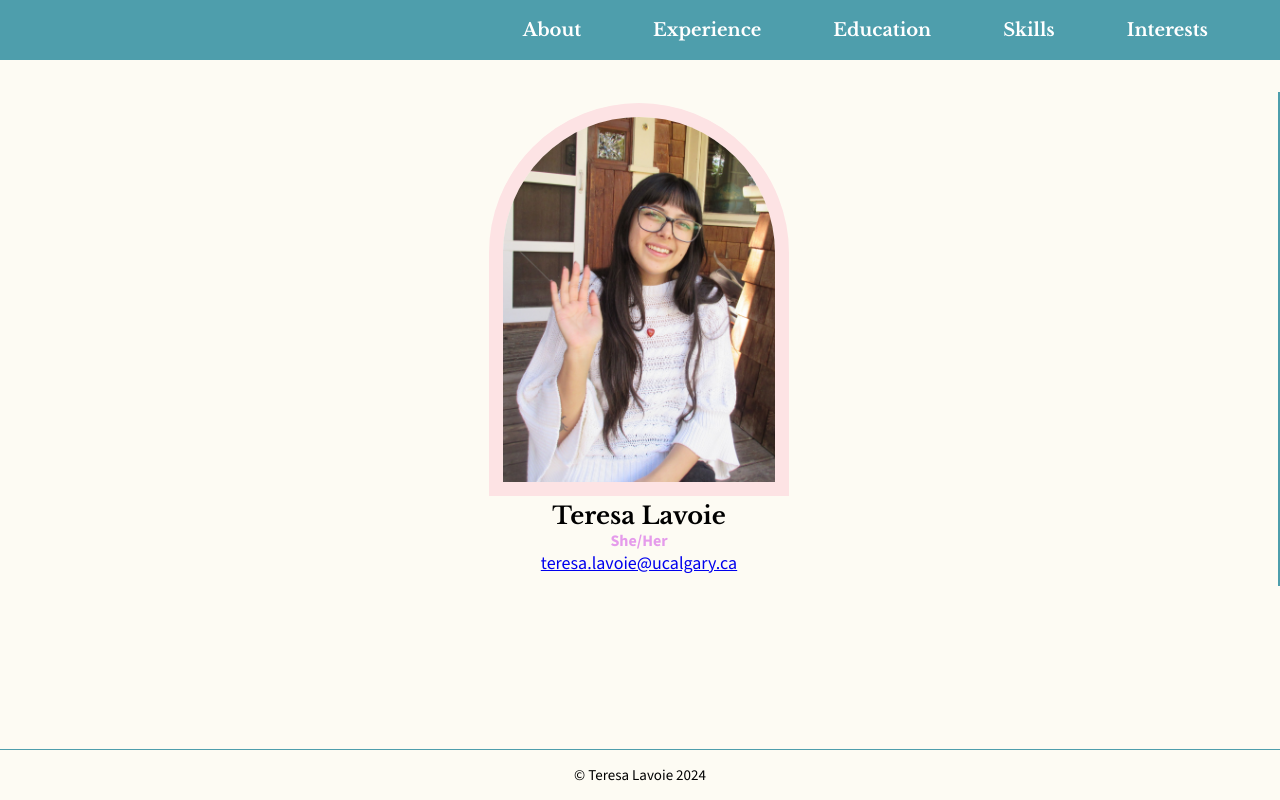
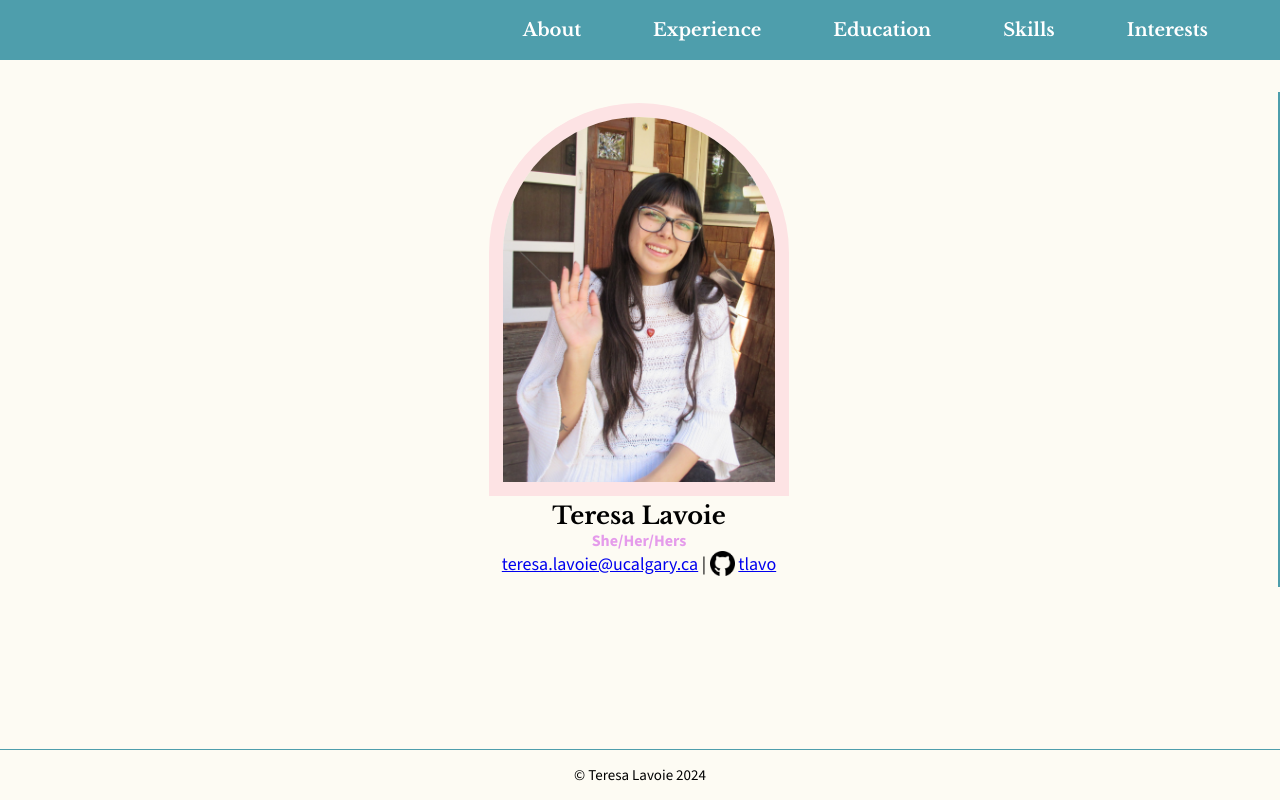
Before and after one commit to tlavo/TLavoie, a React (Create React App) app in the folder portfolio/: page / in a window 1280 px wide. Built offline with nearby package versions, Linux system fonts and the light colour scheme.

Commit message:
added github to main left-side portion

```diff
--- a/portfolio/src/App.css
+++ b/portfolio/src/App.css
@@ -44,6 +44,12 @@ h2.space2 {
 
 h4 {
     color: #e59beb;
+}
+
+.email-git {
+    display: flex;
+    justify-content: center;
+    align-items: center;
 }
 
 .scrollable {
--- a/portfolio/src/App.js
+++ b/portfolio/src/App.js
@@ -2,6 +2,7 @@ import React from 'react';
 import { Route, Routes, NavLink } from 'react-router-dom';
 import './App.css';
 import PFP from './media/pfp.JPG';
+import gh from './media/github.png';
 import About from './components/About';
 import Skills from './components/Skills';
 import Education from './components/Education';
@@ -50,9 +51,12 @@ function App() {
           <div className="comp_item comp_item--start" id="Image_Name">
             <img className="pfp" src={PFP} width="300" alt="Teresa Lavoie Pfp"/>
             <h1>Teresa Lavoie</h1>
-            <h4>She/Her</h4>
-            <p>
+            <h4>She/Her/Hers</h4>
+            <p className="email-git">
               <a href="mailto:teresa.lavoie@ucalgary.ca">teresa.lavoie@ucalgary.ca</a>
+              &nbsp;|&nbsp;
+              <img src={gh} width="25" alt="github icon"/>&nbsp;
+              <a href="https://github.com/tlavo">tlavo</a>
             </p>
           </div>
           <Routes>
```
Also changed, not shown: portfolio/src/media/github.png (added).
